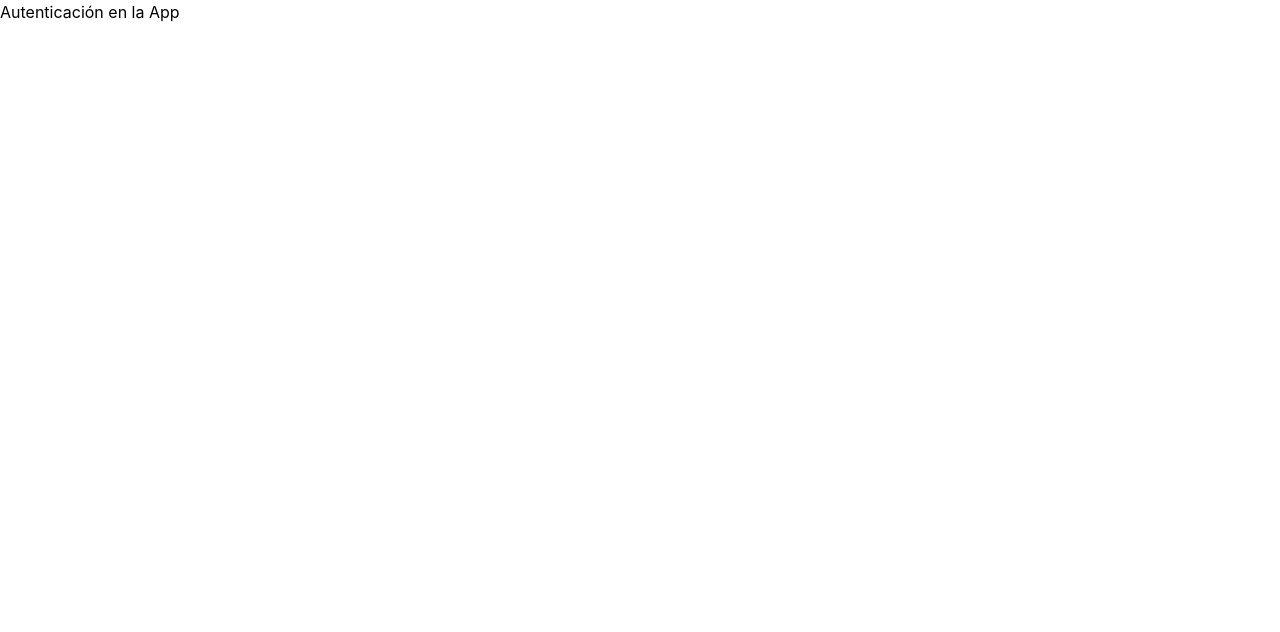
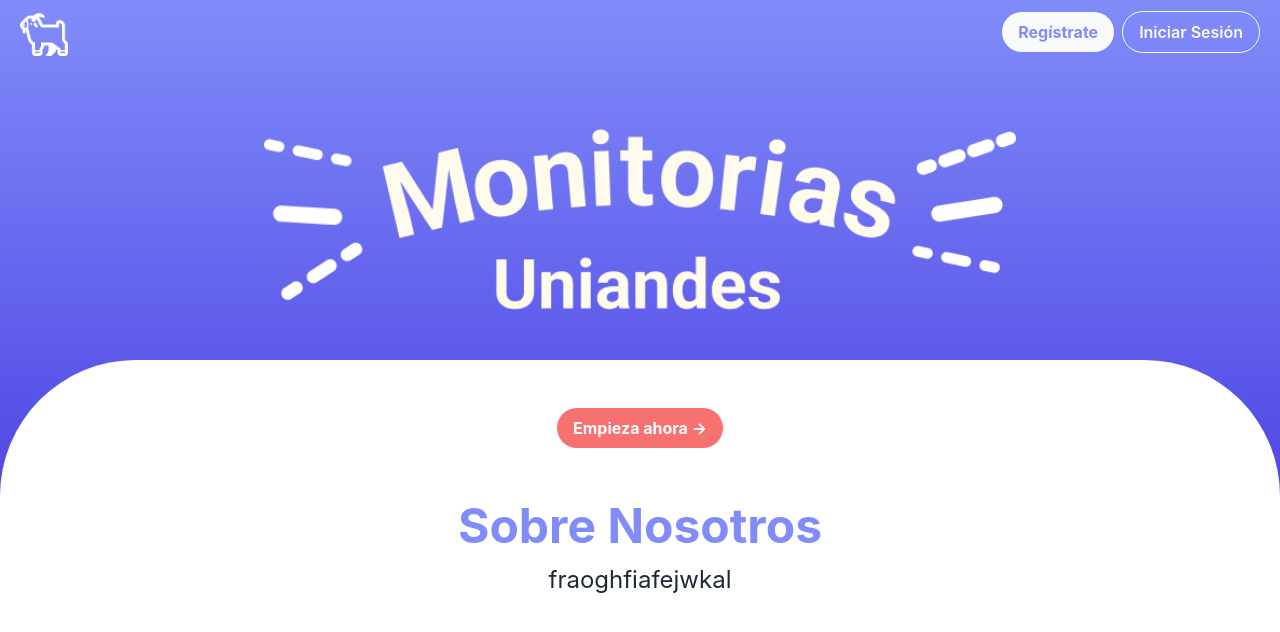
Before and after one commit to Computer-Society-Uniandes/Monitorias, a React (Create React App) app: page / in a window 1280 px wide. Shown: the top 632 px of the page. Built offline with nearby package versions, Linux system fonts and the light colour scheme.

Commit message:
esquema de auth listo

```diff
--- a/src/Components/Auth.js
+++ b/src/Components/Auth.js
@@ -1,11 +1,37 @@
 // src/Components/Auth.js
 import React from 'react';
-
+import Logo from '../assets/monitoriashead.png';
+import Logo2 from '../assets/cabra.png'
 const Auth = () => {
   return (
-    <div>
-      <p>Autenticación en la App</p>
+    <>
+
+    <div className='flex justify-center align-center flex-col w-full h-fit bg-gradient-to-b from-indigo-400 to-indigo-600'>
+    <div className='mt-2 mx-5 flex flex-row align-middle items-center justify-between' id='header'>
+      <img src={Logo2} className='h-12'></img>
+    <div className='' id="butones">
+      <button className=' bg-gray-50 hover:bg-indigo-400 hover:text-white text-indigo-400 font-bold py-2 px-4 mr-2 rounded-full'>Regístrate</button>
+      <button className=' bg-transparent hover:bg-slate-500 text-gray-50 font-semibold hover:text-white py-2 px-4 border border-gray-50 hover:border-transparent rounded-full'>Iniciar Sesión</button>
+
     </div>
+    </div>
+
+      <div className='m-12 flex justify-center'>
+        <img src={Logo} className='h-52'></img>
+
+      </div>
+      <div class="h-50 w-full bg-white rounded-tl-full rounded-tr-full ">
+        <div className='flex justify-center m-12 '>
+        <button className=' bg-red-400 hover:bg-red-300 text-white font-bold py-2 px-4 rounded-full'>Empieza ahora -> </button>
+        </div>
+    </div>
+    </div>
+    <div className='flex justify-center flex-col' >
+        <h2 className='mb-2 mt-0 text-5xl font-bold leading-tight text-indigo-400  text-center' >Sobre Nosotros</h2>
+        <p className='text-2xl text-gray-800  text-center'> fraoghfiafejwkal</p>
+      </div>
+
+    </>
   );
 }
 
```
